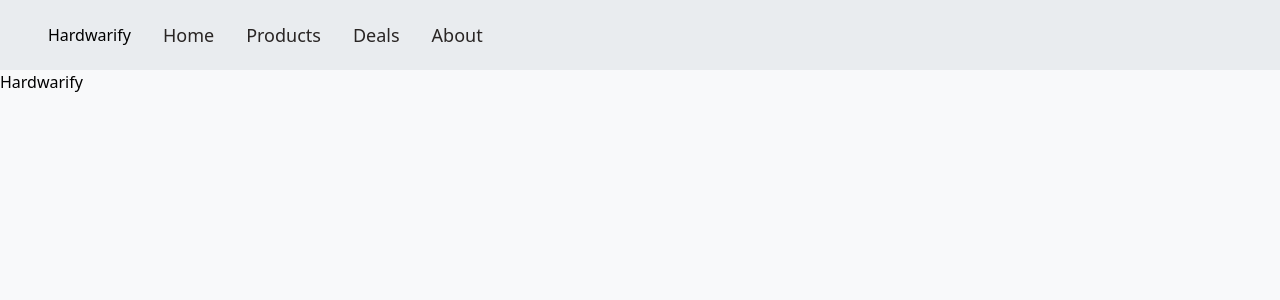
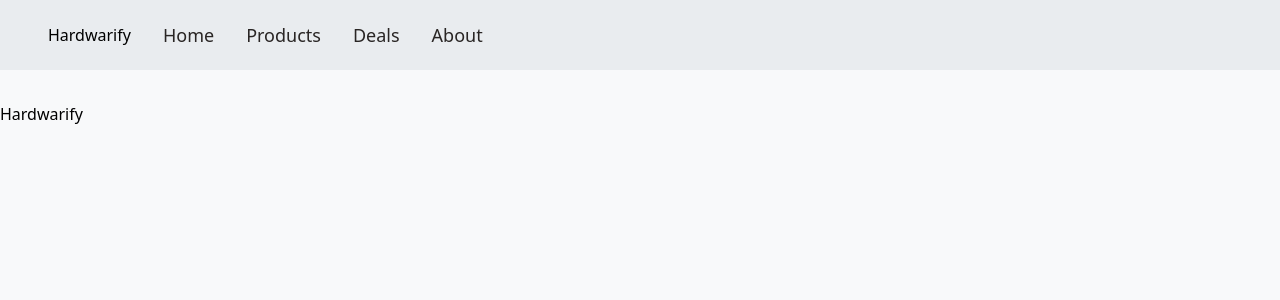
Before and after one commit to tojamrcel/hardwarify-project, a Next.js app: page / in a window 1280 px wide. Shown: the top 300 px of the page. Built offline with nearby package versions, Linux system fonts and the light colour scheme.

Commit message:
style: add some styles to main element in root layout

```diff
--- a/app/layout.tsx
+++ b/app/layout.tsx
@@ -27,7 +27,7 @@ export default function RootLayout({
         className={`${ralewaySans.variable} ${ralewaySans.variable} bg-white-bg antialiased`}
       >
         <Header />
-        {children}
+        <main className="mx-auto max-w-7xl py-8">{children}</main>
       </body>
     </html>
   );
```
